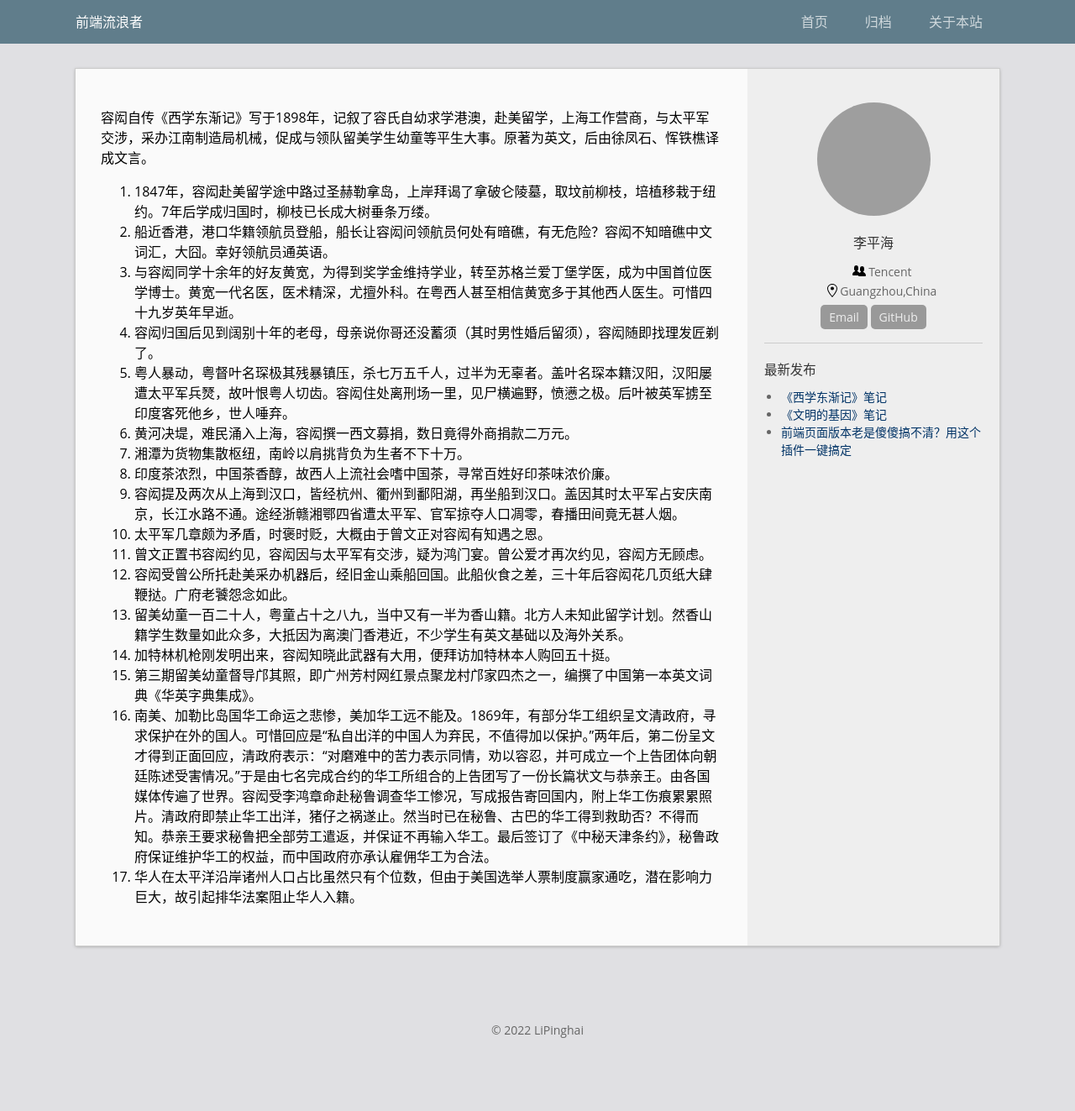
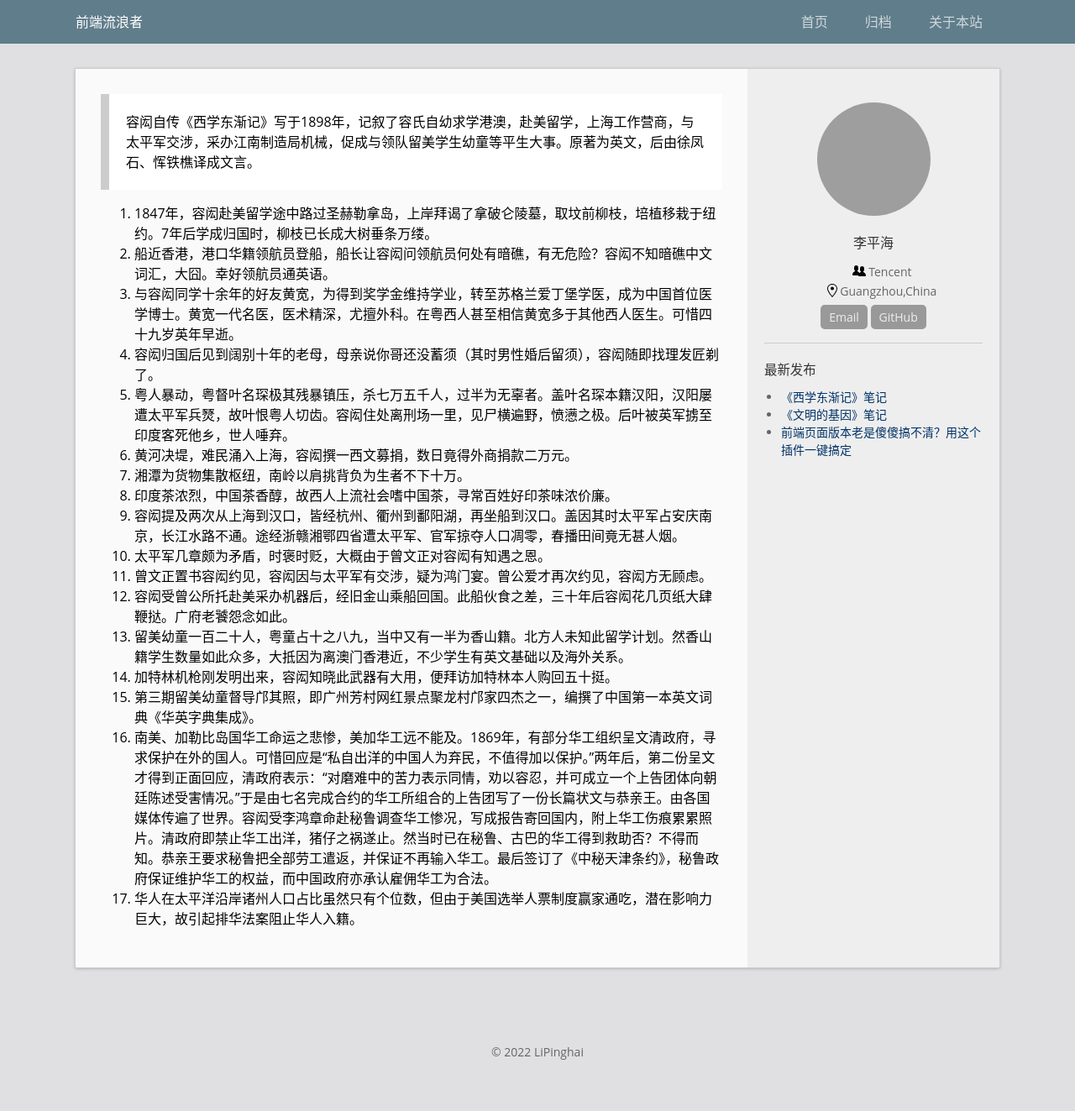
Before and after one commit to LiPinghai/lipinghai.github.io, a Jekyll site: the page built from _posts/reading-note/2022-01-15-my-life-in-china-and-america.md, in a window 1280 px wide. Shown: the whole page at 84% size. Built offline with Jekyll 4.4.1, drawn with Linux system fonts in a browser that asks for light colours; before the commit the page ends 1297 px from its top, so only the background shows below that; grey boxes are pictures that could not be loaded.

Commit message:
fix: 更新actions

```diff
--- a/_posts/reading-note/2022-01-15-my-life-in-china-and-america.md
+++ b/_posts/reading-note/2022-01-15-my-life-in-china-and-america.md
@@ -6,7 +6,7 @@ tags: [reading-note]
 excerpt: 《西学东渐记》写于1898年，记叙了容闳自幼求学港澳，赴美留学，上海工作营商，与太平军交涉，采办江南制造局机械，促成与领队留美学生幼童等平生大事。原著为英文，后由徐凤石、恽铁樵译成文言。
 ---
 
-容闳自传《西学东渐记》写于1898年，记叙了容氏自幼求学港澳，赴美留学，上海工作营商，与太平军交涉，采办江南制造局机械，促成与领队留美学生幼童等平生大事。原著为英文，后由徐凤石、恽铁樵译成文言。
+> 容闳自传《西学东渐记》写于1898年，记叙了容氏自幼求学港澳，赴美留学，上海工作营商，与太平军交涉，采办江南制造局机械，促成与领队留美学生幼童等平生大事。原著为英文，后由徐凤石、恽铁樵译成文言。
 
 1. 1847年，容闳赴美留学途中路过圣赫勒拿岛，上岸拜谒了拿破仑陵墓，取坟前柳枝，培植移栽于纽约。7年后学成归国时，柳枝已长成大树垂条万缕。
 2. 船近香港，港口华籍领航员登船，船长让容闳问领航员何处有暗礁，有无危险？容闳不知暗礁中文词汇，大囧。幸好领航员通英语。
```
Also changed, not shown: .github/workflows/blank.yml (deleted), .github/workflows/jekyll.yml, README.md.
